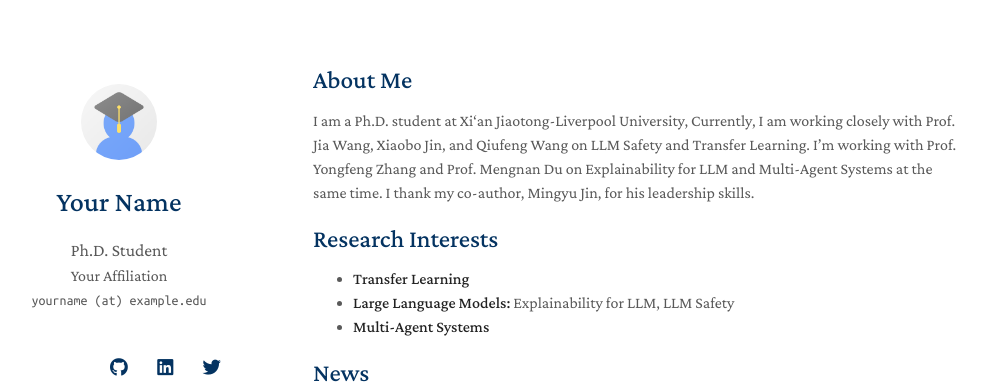
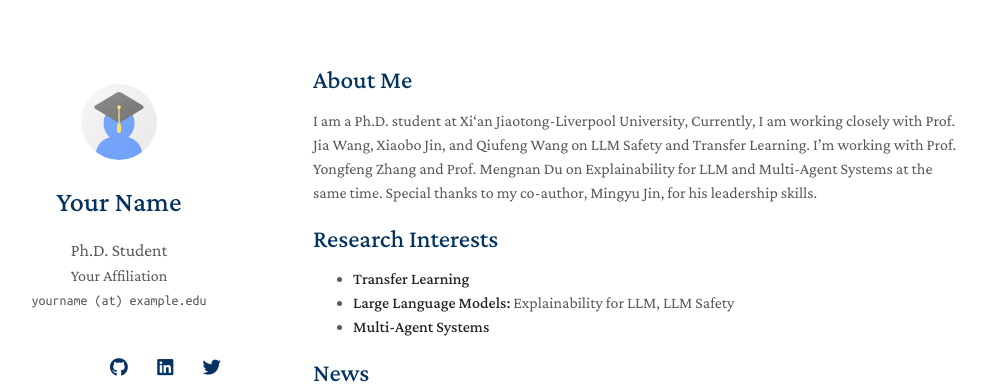
Before and after one commit to franz-chang/ChongZhang.github.io, a Jekyll site: the page built from index.md, in a window 1280 px wide and 900 px high. Shown: the top 384 px of the window, without its empty margins (157-1149 px from the left). Built offline with Jekyll 4.4.1, drawn with Linux system fonts in a browser that asks for light colours; nearby versions of some CDN libraries; a style sheet for code colours, icons or effects is not loaded; our own code applies the rules of GitHub Pages for plain Markdown files.

Commit message:
Update index.md

```diff
--- a/index.md
+++ b/index.md
@@ -4,7 +4,7 @@ layout: homepage
 
 ## About Me
 
-I am a Ph.D. student at Xi‘an Jiaotong-Liverpool University, Currently, I am working closely with Prof. Jia Wang, Xiaobo Jin, and Qiufeng Wang on LLM Safety and Transfer Learning. I'm working with Prof. Yongfeng Zhang and Prof. Mengnan Du on Explainability for LLM and Multi-Agent Systems at the same time. I thank my co-author, Mingyu Jin, for his leadership skills.
+I am a Ph.D. student at Xi‘an Jiaotong-Liverpool University, Currently, I am working closely with Prof. Jia Wang, Xiaobo Jin, and Qiufeng Wang on LLM Safety and Transfer Learning. I'm working with Prof. Yongfeng Zhang and Prof. Mengnan Du on Explainability for LLM and Multi-Agent Systems at the same time. Special thanks to my co-author, Mingyu Jin, for his leadership skills.
 
 ## Research Interests
 
```
